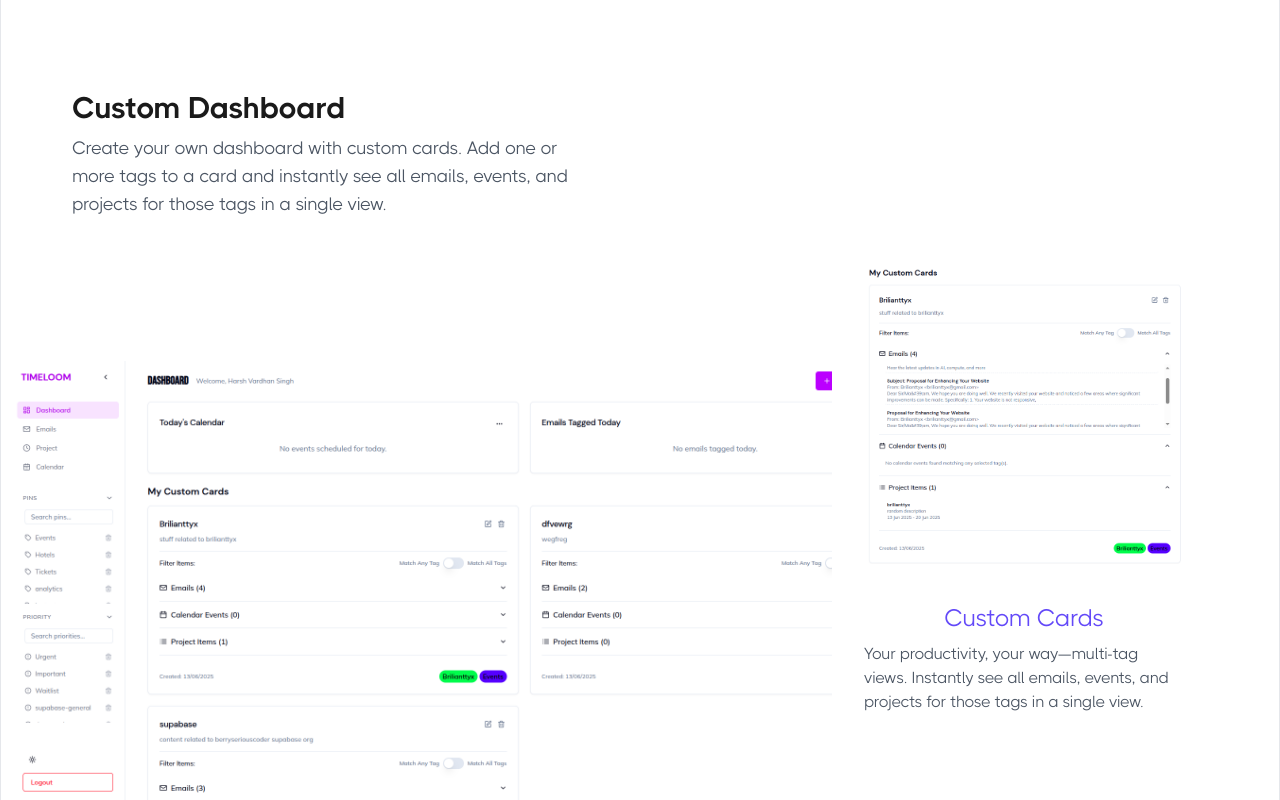
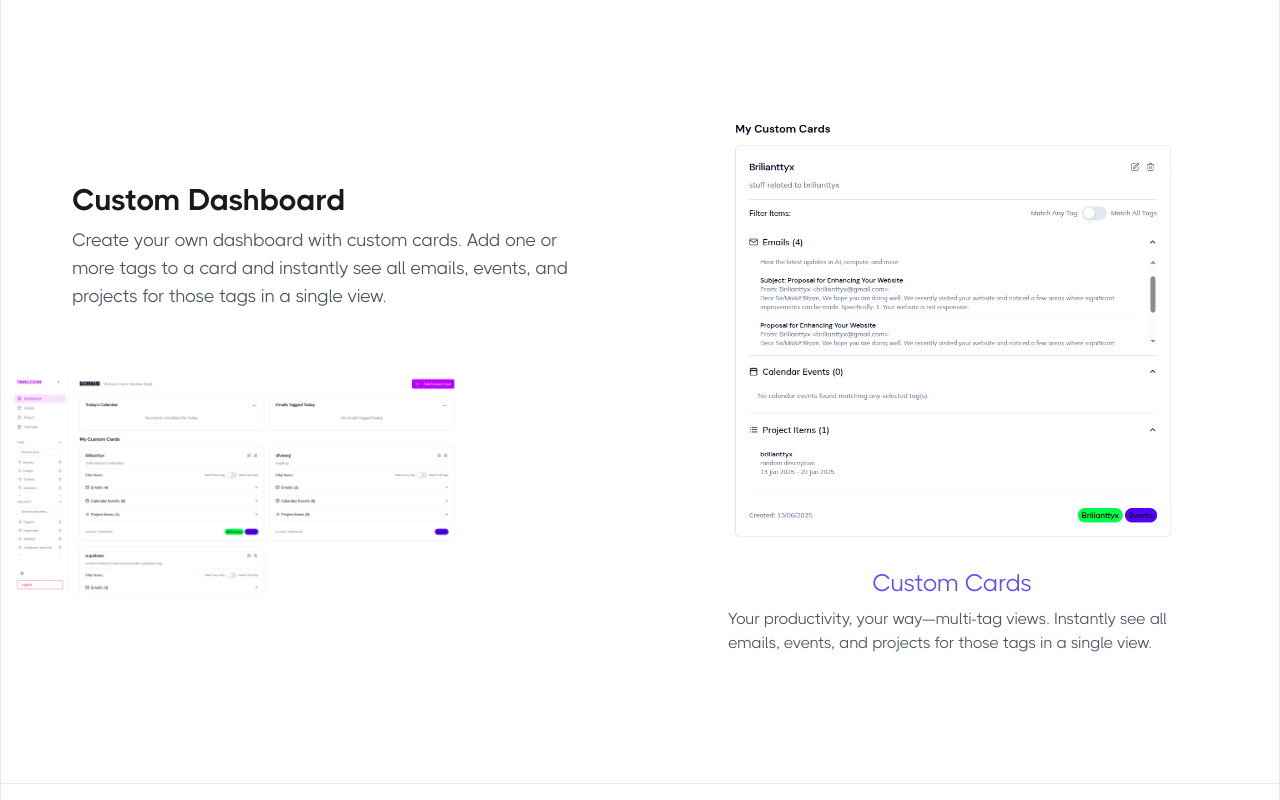
Before and after one commit to BerrySeriousCoder/Timeloom-landingpage, a React (Vite) app: page / in a window 1280 px wide. Shown: the part 2180-2980 px from the top of the page. Built offline with nearby package versions, Linux system fonts and the light colour scheme.

Commit message:
fixed video resposiveness and features section responsiveness for mobile phones

```diff
--- a/src/components/FeaturesShowcaseSection.tsx
+++ b/src/components/FeaturesShowcaseSection.tsx
@@ -28,15 +28,15 @@ const FeatureSection = ({
   cardDescription: string;
 }) => (
   <motion.div
-    className="w-full flex flex-col md:flex-row items-center gap-12 p-10 md:p-16 mb-0 relative overflow-visible bg-transparent"
+    className="w-full flex flex-col md:flex-row items-center gap-6 md:gap-12 p-4 sm:p-6 md:p-16 mb-0 relative overflow-visible bg-transparent"
     initial={{ opacity: 0, y: 40 }}
     whileInView={{ opacity: 1, y: 0 }}
     viewport={{ once: true }}
     transition={{ duration: 0.7 }}
   >
-    <div className="flex-1 flex flex-col items-center md:items-start relative z-0">
+    <div className="flex-1 flex flex-col items-center md:items-start relative z-0 w-full">
       <motion.h3
-        className="text-2xl md:text-3xl font-thicccboi font-bold text-[#1a1a1a] mb-2 text-center md:text-left"
+        className="text-xl sm:text-2xl md:text-3xl font-thicccboi font-bold text-[#1a1a1a] mb-2 text-center md:text-left"
         initial={{ opacity: 0, y: 20 }}
         whileInView={{ opacity: 1, y: 0 }}
         viewport={{ once: true }}
@@ -45,7 +45,7 @@ const FeatureSection = ({
         {title}
       </motion.h3>
       <motion.p
-        className="text-lg text-gray-600 font-thicccboi text-center md:text-left max-w-lg mb-8"
+        className="text-base sm:text-lg text-gray-600 font-thicccboi text-center md:text-left max-w-lg mb-4 md:mb-8"
         initial={{ opacity: 0, y: 20 }}
         whileInView={{ opacity: 1, y: 0 }}
         viewport={{ once: true }}
@@ -63,33 +63,33 @@ const FeatureSection = ({
         <img
           src={mainImg}
           alt={mainImgAlt}
-          className="w-full max-w-9xl object-contain md:ml-[-60px] md:mr-0 md:mt-8 md:mb-8"
-          style={{ minHeight: 600, minWidth: 900, zIndex: 0 }}
+          className="w-full max-w-xs sm:max-w-md md:max-w-9xl object-contain md:ml-[-60px] md:mr-0 md:mt-8 md:mb-8"
+          style={{ minHeight: undefined, minWidth: undefined, zIndex: 0 }}
         />
       </motion.div>
     </div>
     <motion.div
-      className="flex-1 flex flex-col items-center md:items-end relative z-10 md:-ml-32"
+      className="flex-1 flex flex-col items-center md:items-end relative z-10 w-full md:-ml-32"
       initial={{ opacity: 0, y: 30 }}
       whileInView={{ opacity: 1, y: 0 }}
       viewport={{ once: true }}
       transition={{ duration: 0.7, delay: 0.2 }}
     >
-      <div className="w-full max-w-lg bg-white p-8 mb-8 flex flex-col items-center">
+      <div className="w-full max-w-xs sm:max-w-md md:max-w-lg bg-white p-4 sm:p-6 md:p-8 mb-4 md:mb-8 flex flex-col items-center">
         {cardImg && (
           <motion.img
             src={cardImg}
             alt={cardImgAlt}
-            className="w-full h-full object-contain rounded-lg mb-6"
-            style={{ minHeight: 320, minWidth: 320 }}
+            className="w-full h-auto object-contain rounded-lg mb-4 md:mb-6"
+            style={{ minHeight: undefined, minWidth: undefined }}
             initial={{ opacity: 0, scale: 0.95 }}
             whileInView={{ opacity: 1, scale: 1 }}
             viewport={{ once: true }}
             transition={{ duration: 0.7, delay: 0.25 }}
           />
         )}
-        <div className="font-thicccboi text-2xl text-[#6349f8] mb-2 text-center md:text-left">{cardTitle}</div>
-        <div className="text-base text-gray-600 font-thicccboi text-center md:text-left">{cardDescription}</div>
+        <div className="font-thicccboi text-lg sm:text-xl md:text-2xl text-[#6349f8] mb-2 text-center md:text-left">{cardTitle}</div>
+        <div className="text-sm sm:text-base text-gray-600 font-thicccboi text-center md:text-left">{cardDescription}</div>
       </div>
     </motion.div>
   </motion.div>
--- a/src/components/HeroSection.tsx
+++ b/src/components/HeroSection.tsx
@@ -115,7 +115,7 @@ const HeroSection = () => {
           <span className="flex items-center gap-2">✓ No Credit Card Required</span>
         </motion.div>
         {/* Demo video overlap */}
-        <div className="absolute left-1/2 -translate-x-1/2 -bottom-52 w-full max-w-3xl z-20">
+        <div className="absolute left-1/2 -translate-x-1/2 -bottom-14 md:-bottom-52 w-full max-w-3xl z-20">
           <motion.div
             initial={{ opacity: 0, scale: 0.95 }}
             animate={{ opacity: 1, scale: 1 }}
@@ -137,22 +137,34 @@ const HeroSection = () => {
           </motion.div>
         </div>
         {/* Custom roundy squiggle inspired by user image */}
-        <svg className="absolute top-40 left-1/4 w-32 h-20 opacity-40" fill="none" viewBox="0 0 120 60">
+        {/* Desktop placement */}
+        <svg className="hidden md:block absolute top-40 left-1/4 w-32 h-20 opacity-40" fill="none" viewBox="0 0 120 60">
           <path d="M10 50 Q 40 10, 60 40 Q 80 70, 70 30 Q 60 0, 110 20" stroke="#fff" strokeWidth="2.5" strokeLinecap="round" fill="none"/>
         </svg>
-        {/* New squiggle variations for more visual interest */}
-        {/* Double loop squiggle */}
-
-        {/* S-curve with a spiral */}
-        <svg className="absolute bottom-20 right-96 w-32 h-20 opacity-25" fill="none" viewBox="0 0 120 60">
+        {/* S-curve with a spiral - desktop */}
+        <svg className="hidden md:block absolute bottom-20 right-96 w-32 h-20 opacity-25" fill="none" viewBox="0 0 120 60">
           <path d="M10 50 Q 40 10, 70 30 Q 100 50, 90 20 Q 80 0, 110 10 Q 120 20, 100 30" stroke="#fff" strokeWidth="2.5" strokeLinecap="round" fill="none"/>
         </svg>
-        {/* Large arc with a tight loop */}
-        <svg className="absolute top-40 right-1/4 w-28 h-16 opacity-20" fill="none" viewBox="0 0 110 50">
+        {/* Large arc with a tight loop - desktop */}
+        <svg className="hidden md:block absolute top-40 right-1/4 w-28 h-16 opacity-20" fill="none" viewBox="0 0 110 50">
           <path d="M10 40 Q 60 0, 100 40 Q 80 30, 90 10" stroke="#fff" strokeWidth="2.5" strokeLinecap="round" fill="none"/>
         </svg>
-        {/* Spiral squiggle */}
-        <svg className="absolute bottom-20 left-96 w-20 h-20 opacity-20" fill="none" viewBox="0 0 60 60">
+        {/* Spiral squiggle - desktop */}
+        <svg className="hidden md:block absolute bottom-20 left-96 w-20 h-20 opacity-20" fill="none" viewBox="0 0 60 60">
+          <path d="M30 50 Q 10 40, 20 20 Q 30 0, 50 20 Q 60 40, 40 40 Q 20 40, 30 30" stroke="#fff" strokeWidth="2.5" strokeLinecap="round" fill="none"/>
+        </svg>
+
+        {/* Mobile placement - more centered and less overlapping */}
+        <svg className="md:hidden absolute top-8 left-1/2 -translate-x-1/2 w-24 h-12 opacity-40" fill="none" viewBox="0 0 120 60">
+          <path d="M10 50 Q 40 10, 60 40 Q 80 70, 70 30 Q 60 0, 110 20" stroke="#fff" strokeWidth="2.5" strokeLinecap="round" fill="none"/>
+        </svg>
+        <svg className="md:hidden absolute bottom-44 left-1/2 -translate-x-1/2 w-20 h-10 opacity-25" fill="none" viewBox="0 0 120 60">
+          <path d="M10 50 Q 40 10, 70 30 Q 100 50, 90 20 Q 80 0, 110 10 Q 120 20, 100 30" stroke="#fff" strokeWidth="2.5" strokeLinecap="round" fill="none"/>
+        </svg>
+        <svg className="md:hidden absolute top-1/2 left-4 w-14 h-8 opacity-20" fill="none" viewBox="0 0 110 50">
+          <path d="M10 40 Q 60 0, 100 40 Q 80 30, 90 10" stroke="#fff" strokeWidth="2.5" strokeLinecap="round" fill="none"/>
+        </svg>
+        <svg className="md:hidden absolute top-1/2 right-4 w-10 h-10 opacity-20" fill="none" viewBox="0 0 60 60">
           <path d="M30 50 Q 10 40, 20 20 Q 30 0, 50 20 Q 60 40, 40 40 Q 20 40, 30 30" stroke="#fff" strokeWidth="2.5" strokeLinecap="round" fill="none"/>
         </svg>
       </motion.div>
--- a/src/components/StatsSection.tsx
+++ b/src/components/StatsSection.tsx
@@ -10,7 +10,7 @@ const stats = [
 
 const StatsSection = () => {
   return (
-    <section className="w-full flex flex-col items-center bg-white pt-60 pb-12 px-2">
+    <section className="w-full flex flex-col items-center bg-white pt-28 md:pt-60 pb-12 px-2">
       <div className="w-full max-w-4xl mx-auto flex flex-col items-center mb-10">
         <motion.h2
           className="text-3xl md:text-4xl font-thicccboi font-extrabold text-[#1a1a1a] text-center mb-3"
```
